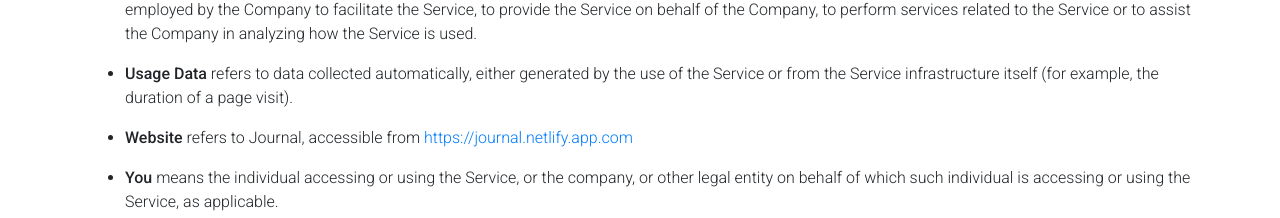
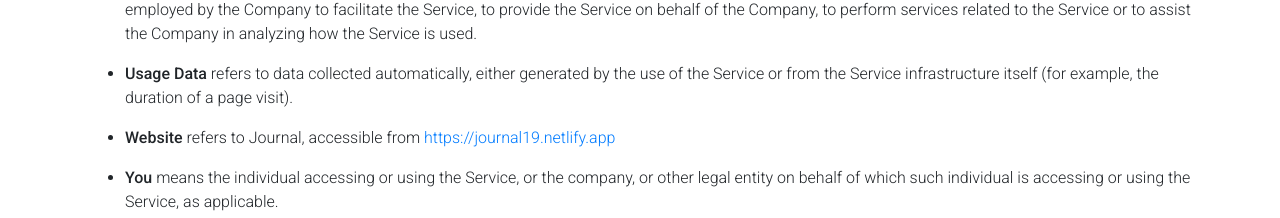
Before and after one commit to Daniel-16/Journal, a React (Create React App) app: page /privacypolicy in a window 1280 px wide. Shown: the part 873-1091 px from the top of the page. Built offline with nearby package versions, Linux system fonts and the light colour scheme.

Commit message:
Changed a typo in the link and also the email for contact support

```diff
--- a/src/components/Privacy Policy/Privacy.jsx
+++ b/src/components/Privacy Policy/Privacy.jsx
@@ -119,7 +119,7 @@ const Privacy = ({ history }) => {
               rel="external noreferrer nofollow noopener"
               target="_blank"
             >
-              https://journal.netlify.app.com
+              https://journal19.netlify.app
             </a>
           </p>
         </li>
--- a/src/components/ReportProblem.jsx
+++ b/src/components/ReportProblem.jsx
@@ -20,7 +20,7 @@ const ReportProblem = () => {
         <hr />
         <p className="text-center">
           Email support team by clicking on the link{" "}
-          <a href="mailto:danieloloruntoba55@gmail.com">Support team</a>
+          <a href="mailto:journalwebapp19@gmail.com">Support team</a>
         </p>
         {/* <h3 className="text-center">Describe your problem</h3> */}
         {/* Todo: Create an describe problem field */}
```
